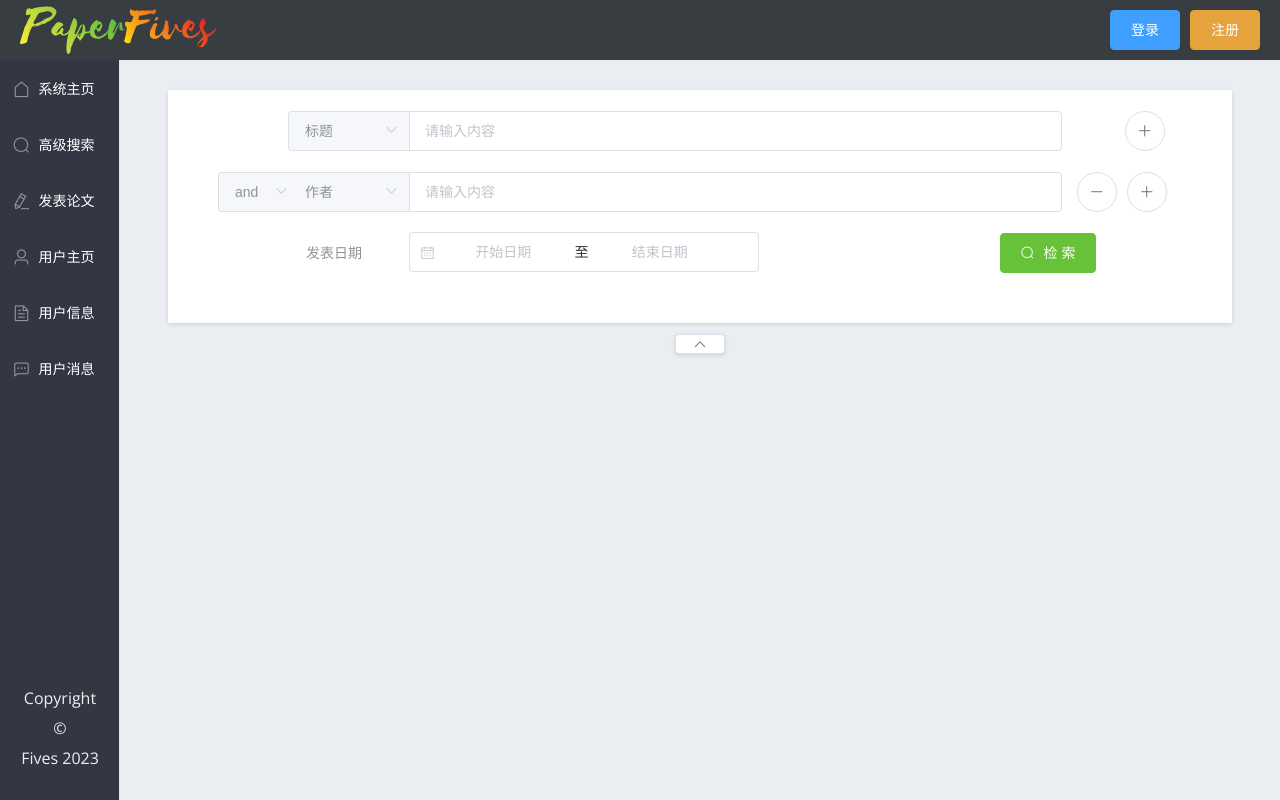
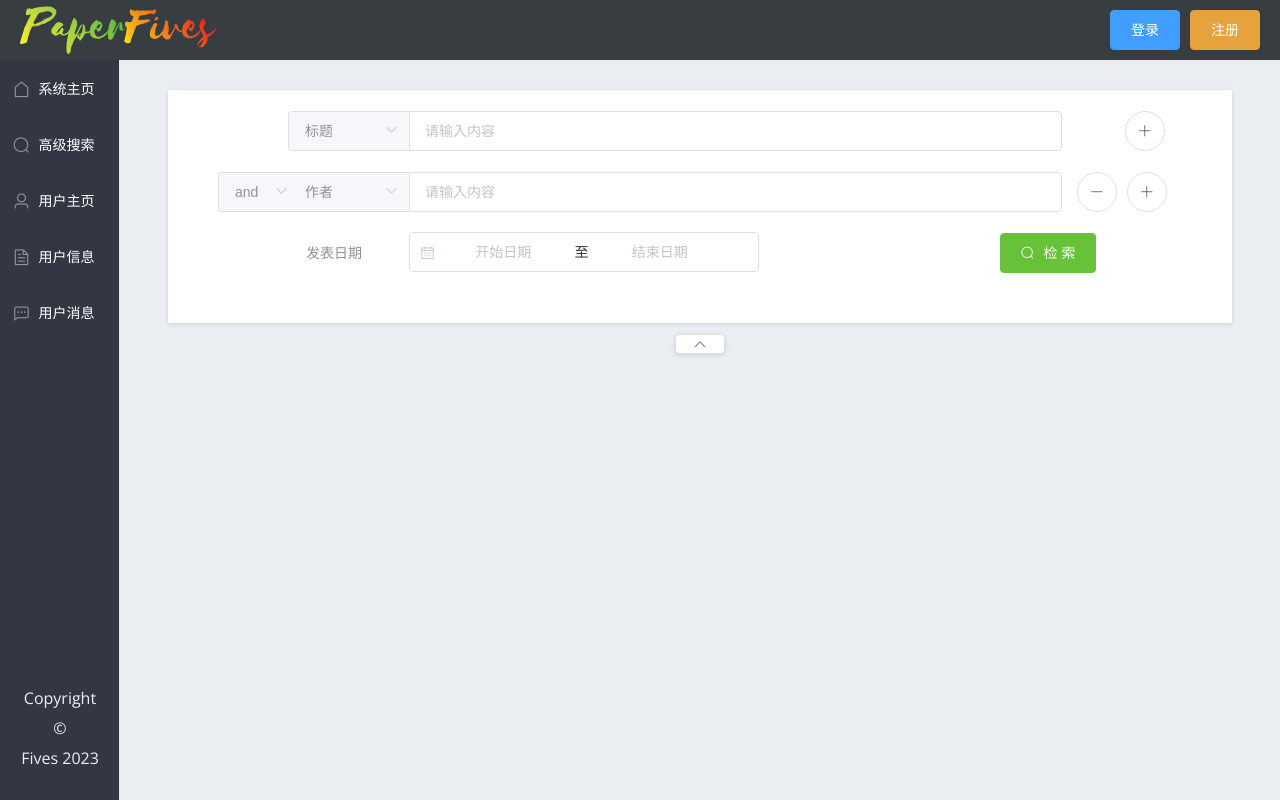
Before and after one commit to YangBLUD/PaperFives, a Vue app in the folder vue-project/: page /advsearch in a window 1280 px wide. Built offline with nearby package versions, Linux system fonts and the light colour scheme; what mathjax-vue, vue-head would draw is missing.

Commit message:
Revert "add paperupload"
This reverts commit 66fea97ddff33b2786912917aa375e993ce10744.

```diff
--- a/vue-project/src/components/home.vue
+++ b/vue-project/src/components/home.vue
@@ -70,18 +70,12 @@ export default {
                 },
                 {
                     id: 3,
-                    authName: "发表论文",
-                    icon: "el-icon-edit",
-                    path: "paperupload",
-                },
-                {
-                    id: 4,
                     authName: "用户主页",
                     icon: "el-icon-user",
                     path: "user",
                 },
                 {
-                    id: 5,
+                    id: 4,
                     authName: "用户信息",
                     icon: "el-icon-document",
                     path: "info",
```
